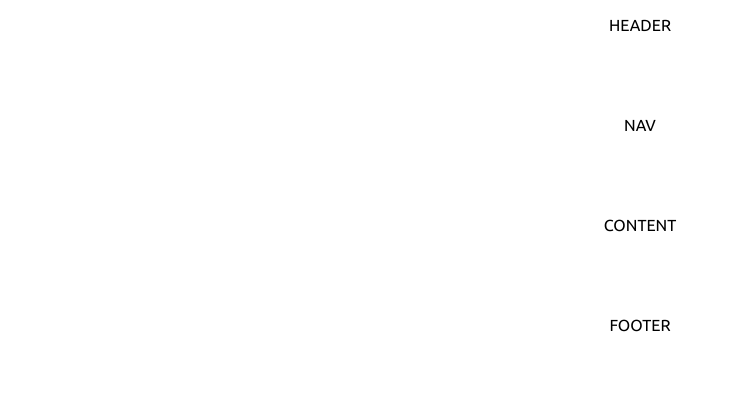
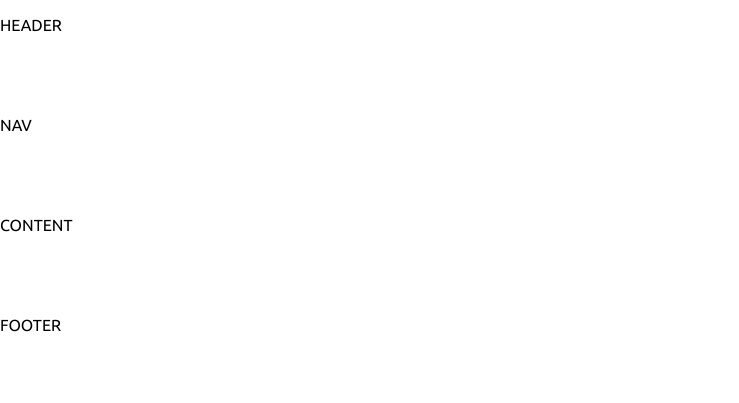
Before and after one commit to OrionBS/leon_pictures, a plain HTML site: page index.html in a window 1280 px wide. Shown: the whole page, without its empty margins (0-739 px from the left). Drawn offline with Linux system fonts and the light colour scheme.

Commit message:
Update app.css

```diff
--- a/app.css
+++ b/app.css
@@ -16,26 +16,29 @@ body {
         "nav nav nav nav"
         "content content content content"
         "footer footer footer footer";
+        justify-content: stretch;
+
     }
 
     .header {
         grid-area: header;
-        justify-self: center;
+
+
     }
 
     .nav {
         grid-area: nav;
-        justify-self: center;
+
     }
 
     .content {
         grid-area: content;
-        justify-self: center;
+
     }
 
     .footer {
         grid-area: footer;
-        justify-self: center;
+
     }
 
 
```
